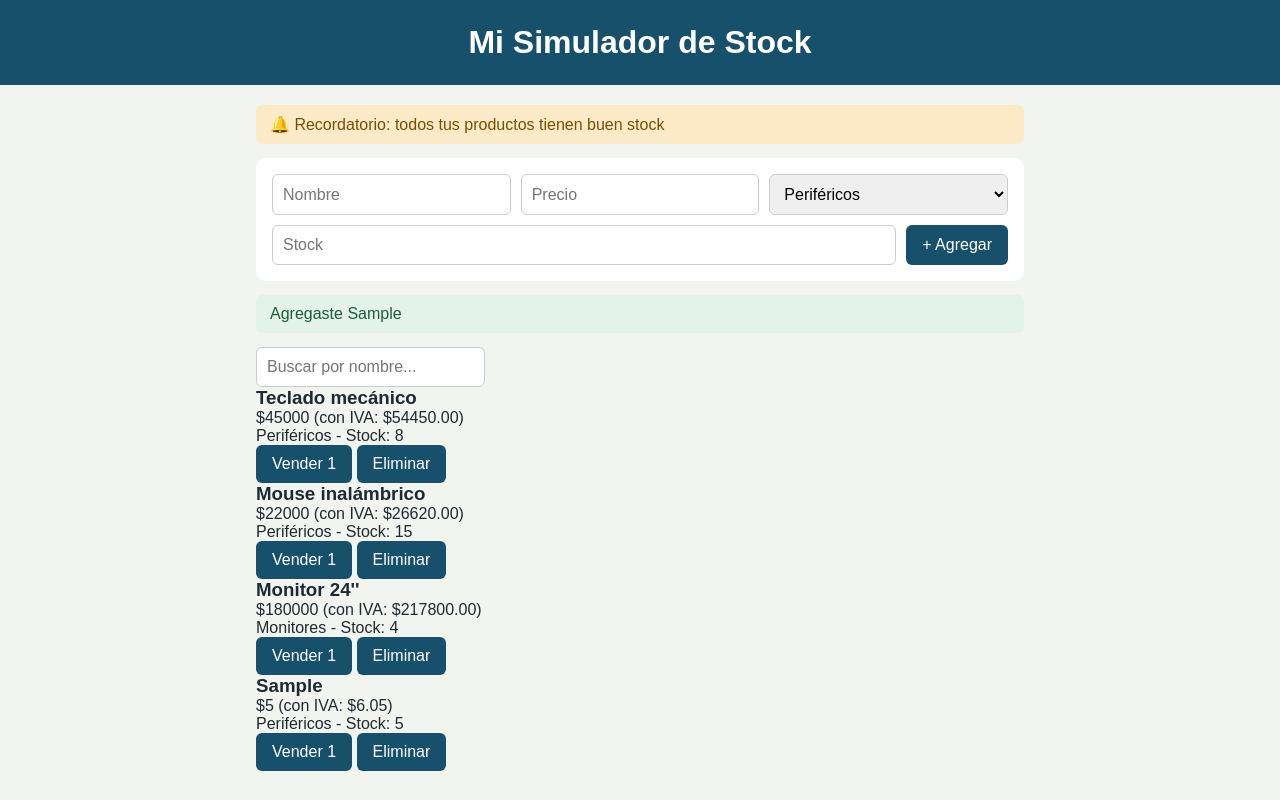
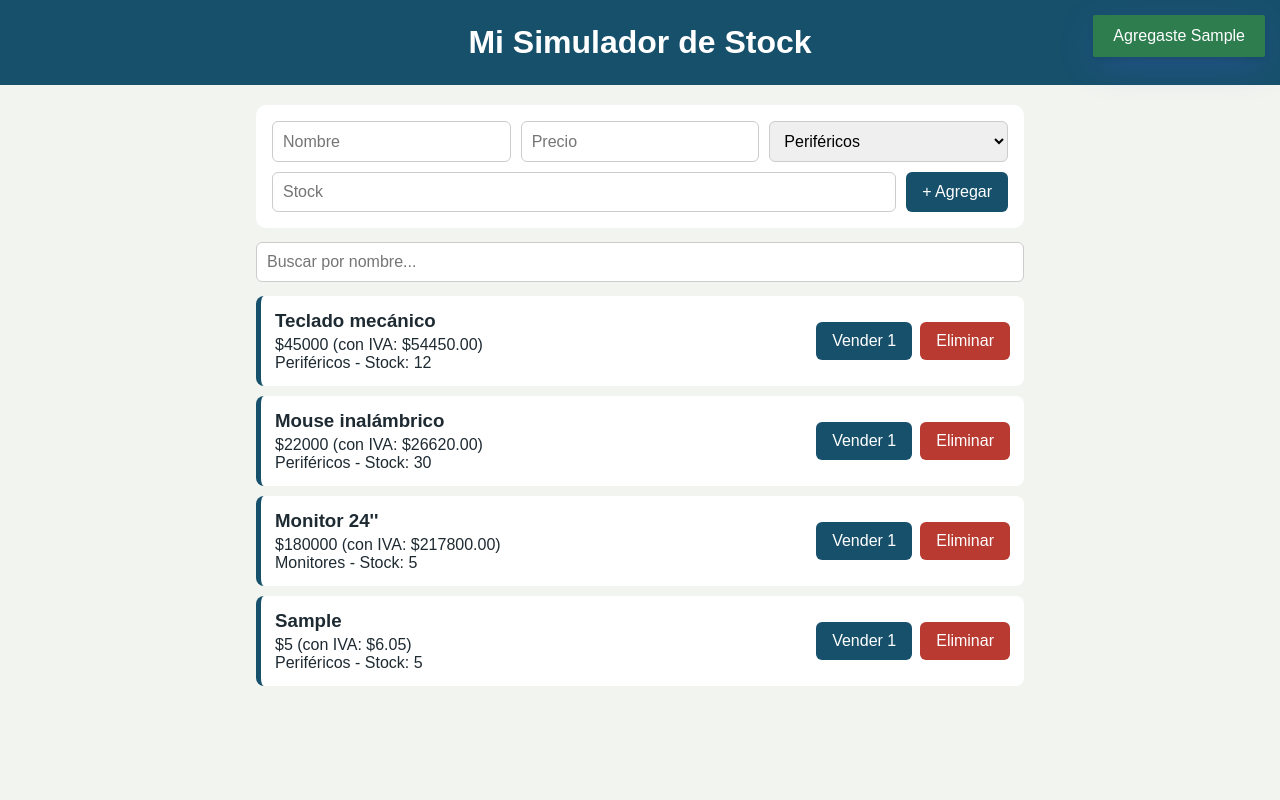
Before and after one commit to Emiliano-Funez/tp-java-script, a plain HTML site: page ejercicios/index.html in a window 1280 px wide. Both pictures are taken after typing "Sample", "5", "5" into the empty fields and a click on the button "+ Agregar". Drawn offline with nearby package versions, Linux system fonts and the light colour scheme.

Commit message:
Pre-Entrega 10

```diff
--- /dev/null
+++ b/ejercicios/data.json
@@ -0,0 +1,5 @@
+[
+  { "id": 1, "nombre": "Teclado mecánico", "precio": 45000, "categoria": "Periféricos", "stock": 12 },
+  { "id": 2, "nombre": "Mouse inalámbrico", "precio": 22000, "categoria": "Periféricos", "stock": 30 },
+  { "id": 3, "nombre": "Monitor 24''", "precio": 180000, "categoria": "Monitores", "stock": 5 }
+]
--- a/ejercicios/index.html
+++ b/ejercicios/index.html
@@ -4,7 +4,9 @@
   <meta charset="UTF-8">
   <meta name="viewport" content="width=device-width, initial-scale=1.0">
   <title>Mi Simulador de Stock</title>
+  <link rel="stylesheet" href="https://cdn.jsdelivr.net/npm/toastify-js@1.12.0/src/toastify.min.css">
   <link rel="stylesheet" href="./style.css" />
+  <script src="https://cdn.jsdelivr.net/npm/toastify-js@1.12.0"></script>
   <script src="./main.js" defer></script>
 </head>
 <body>
@@ -13,8 +15,6 @@
   </header>
 
   <main>
-    <p id="aviso"></p>
-
     <section class="formulario">
       <input id="nombre" type="text" placeholder="Nombre">
       <input id="precio" type="number" placeholder="Precio">
@@ -27,9 +27,9 @@
       <button id="btn-agregar">+ Agregar</button>
     </section>
 
-    <p id="mensaje"></p>
+    <input id="buscador" type="text" placeholder="Buscar por nombre...">
 
-    <input id="buscador" type="text" placeholder="Buscar por nombre...">
+    <p id="cargando"></p>
 
     <section id="contenedor-items"></section>
   </main>
--- a/ejercicios/main.js
+++ b/ejercicios/main.js
@@ -19,61 +19,67 @@ class Producto {
   }
 }
 
-const productosIniciales = [
-  { nombre: "Teclado mecánico", precio: 45000, categoria: "Periféricos", stock: 8 },
-  { nombre: "Mouse inalámbrico", precio: 22000, categoria: "Periféricos", stock: 15 },
-  { nombre: "Monitor 24''", precio: 180000, categoria: "Monitores", stock: 4 }
-];
-
 const productos = [];
 
 function guardar() {
   localStorage.setItem("productos", JSON.stringify(productos));
 }
 
-
 const inputNombre = document.querySelector("#nombre");
 const inputPrecio = document.querySelector("#precio");
 const selectCategoria = document.querySelector("#categoria");
 const inputStock = document.querySelector("#stock");
 const btnAgregar = document.querySelector("#btn-agregar");
-const aviso = document.querySelector("#aviso");
-const mensaje = document.querySelector("#mensaje");
 const buscador = document.querySelector("#buscador");
+const cargando = document.querySelector("#cargando");
 const contenedor = document.querySelector("#contenedor-items");
 
-function obtenerProductos() {
-  return new Promise((resolve, reject) => {
-    setTimeout(() => {
-      try {
-        const datos = JSON.parse(localStorage.getItem("productos")) ?? productosIniciales;
-        resolve(datos);
-      } catch (error) {
-        reject("Los datos guardados están dañados");
-      }
-    }, 1500);
-  });
+//(librería Toastify)
+const VERDE = "#2E7D4F";
+const ROJO = "#B83A30";
+const AZUL = "#17506B";
+
+function notificar(texto, color) {
+  Toastify({
+    text: texto,
+    duration: 3500,
+    gravity: "top",
+    position: "right",
+    style: { background: color }
+  }).showToast();
+}
+
+function esperar(milisegundos) {
+  return new Promise((resolve) => setTimeout(resolve, milisegundos));
 }
 
 async function cargarProductos() {
   btnAgregar.disabled = true;
-  mensaje.textContent = "⏳ Cargando productos...";
-  mensaje.className = "info";
+  cargando.textContent = "⏳ Cargando productos...";
 
   try {
-    const datos = await obtenerProductos();
+    const respuesta = await fetch("./data.json");
+
+    if (!respuesta.ok) {
+      throw new Error("Error " + respuesta.status);
+    }
+
+    const datosServidor = await respuesta.json();
+    await esperar(1000);
+
+    const datos = JSON.parse(localStorage.getItem("productos")) ?? datosServidor;
 
     for (const dato of datos) {
       const { nombre, precio, categoria, stock } = dato;
       productos.push(new Producto(nombre, precio, categoria, stock));
     }
 
-    mensaje.textContent = "✔️ Productos cargados: " + productos.length;
-    mensaje.className = "ok";
+    notificar("✅ Productos cargados con éxito", VERDE);
   } catch (error) {
-    mensaje.textContent = "⚠️ No se pudieron cargar los productos. Intenta recargar la página";
-    mensaje.className = "error";
+    notificar("❌ No se pudieron cargar los productos. Intenta de nuevo más tarde", ROJO);
   } finally {
+
+    cargando.textContent = "";
     btnAgregar.disabled = false;
     mostrar();
   }
@@ -91,11 +97,13 @@ function mostrarAviso() {
     }
   }
 
-  aviso.textContent = stockBajo > 0
-    ? "🔔 Recordatorio: tienes " + stockBajo + " producto(s) con stock bajo (3 o menos unidades)"
-    : "🔔 Recordatorio: todos tus productos tienen buen stock";
+  notificar(
+    stockBajo > 0
+      ? "🔔 Recordatorio: tienes " + stockBajo + " producto(s) con stock bajo"
+      : "🔔 Recordatorio: todos tus productos tienen buen stock",
+    AZUL
+  );
 }
-
 
 function renderizar(lista) {
   let html = "";
@@ -132,6 +140,7 @@ function renderizar(lista) {
     });
   }
 }
+
 function mostrar() {
   const texto = buscador.value.toLowerCase();
   const resultados = [];
@@ -145,15 +154,13 @@ function mostrar() {
   renderizar(resultados);
 }
 
-
 function agregar() {
   const nombre = inputNombre.value;
   const precio = Number(inputPrecio.value);
   const stock = Number(inputStock.value);
 
   if (nombre === "" || precio <= 0 || stock <= 0) {
-    mensaje.textContent = "Completa nombre, precio y stock con valores válidos";
-    mensaje.className = "error";
+    notificar("Completa nombre, precio y stock con valores válidos", ROJO);
     return;
   }
 
@@ -164,8 +171,7 @@ function agregar() {
   inputPrecio.value = "";
   inputStock.value = "";
 
-  mensaje.textContent = "Agregaste " + nombre;
-  mensaje.className = "ok";
+  notificar("Agregaste " + nombre, VERDE);
   mostrar();
 }
 
@@ -173,8 +179,10 @@ function vender(producto) {
   const { nombre } = producto;
   const vendido = producto.descontarStock(1);
 
-  mensaje.textContent = vendido ? "Vendiste 1 unidad de " + nombre : nombre + " no tiene stock";
-  mensaje.className = vendido ? "ok" : "error";
+  notificar(
+    vendido ? "Vendiste 1 unidad de " + nombre : nombre + " no tiene stock",
+    vendido ? VERDE : ROJO
+  );
 
   guardar();
   mostrar();
@@ -185,8 +193,7 @@ function eliminar(producto) {
   productos.splice(posicion, 1);
   guardar();
 
-  mensaje.textContent = "Eliminaste " + producto.nombre;
-  mensaje.className = "info";
+  notificar("Eliminaste " + producto.nombre, AZUL);
   mostrar();
 }
 
@@ -194,5 +201,6 @@ function eliminar(producto) {
 btnAgregar.addEventListener("click", agregar);
 buscador.addEventListener("keyup", mostrar);
 
+
 cargarProductos();
-setTimeout(mostrarAviso, 3000);
+setTimeout(mostrarAviso, 4000);
--- a/ejercicios/style.css
+++ b/ejercicios/style.css
@@ -12,11 +12,15 @@ input, select { padding: 10px; border: 1px solid #ccc; border-radius: 6px; font-
 
 button { padding: 10px 16px; border: none; border-radius: 6px; background: #17506B; color: white; font-size: 1rem; cursor: pointer; }
 button:hover { background: #0F3A4F; }
+button:disabled { opacity: 0.5; cursor: not-allowed; }
 
-#aviso { margin-bottom: 14px; padding: 10px 14px; border-radius: 6px; background: #FDEBC8; color: #7A4E00; }
-#aviso:empty { display: none; }
+#buscador { width: 100%; margin: 14px 0; }
 
-#mensaje { margin: 14px 0; padding: 10px 14px; border-radius: 6px; }
-#mensaje:empty { display: none; }
-.ok { background: #E3F3E9; color: #1F5C38; }
-.error { background: #FBE6E3; color: #8C2A22; }
+#cargando { text-align: center; font-weight: bold; color: #17506B; padding: 12px; }
+#cargando:empty { display: none; }
+
+.producto { display: flex; flex-wrap: wrap; justify-content: space-between; align-items: center; gap: 10px; background: white; border-left: 5px solid #17506B; border-radius: 8px; padding: 14px; margin-bottom: 10px; }
+.producto h3 { margin-bottom: 4px; }
+.acciones { display: flex; gap: 8px; }
+.btn-eliminar { background: #B83A30; }
+.btn-eliminar:hover { background: #8C2A22; }
```
